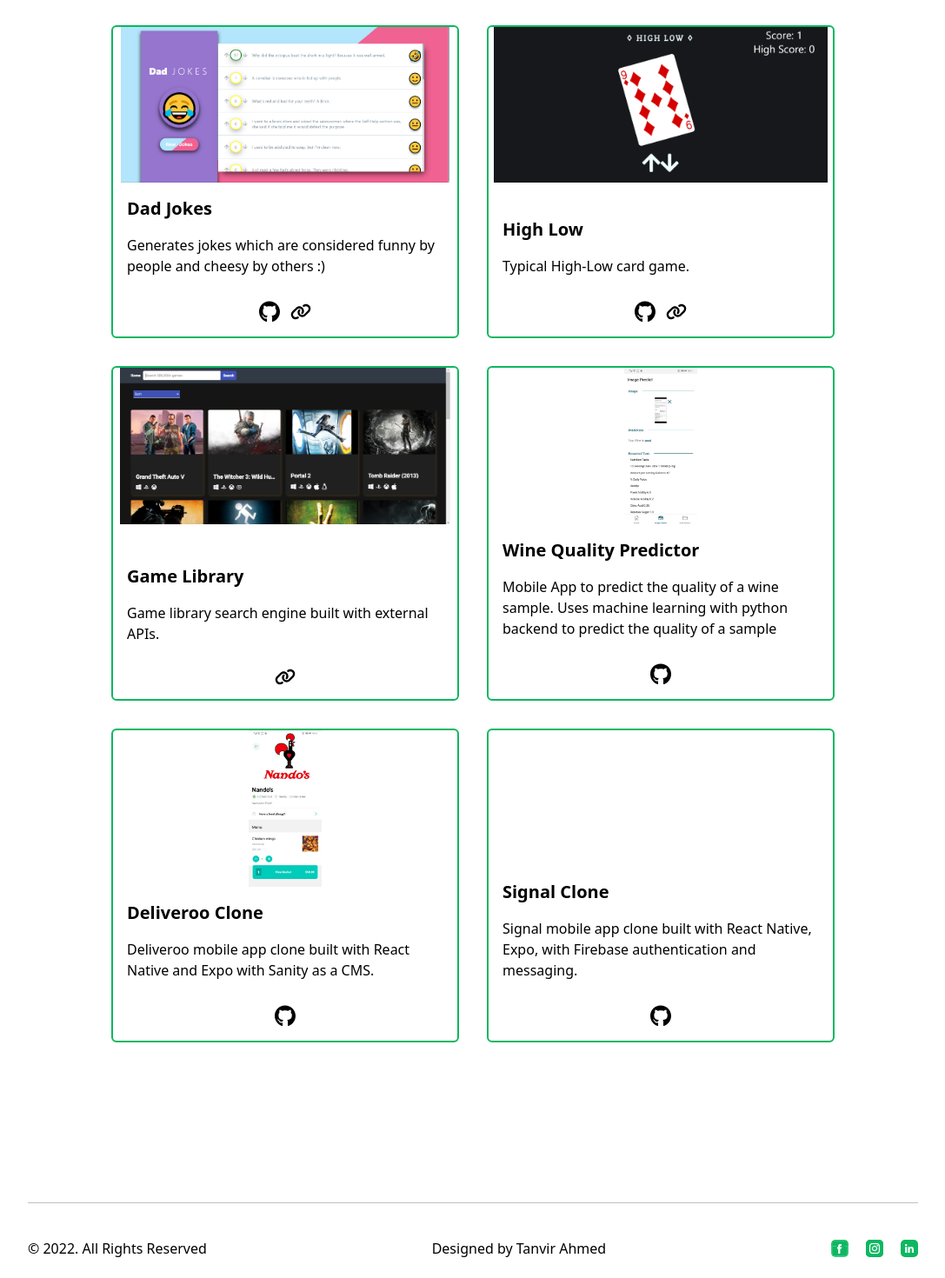
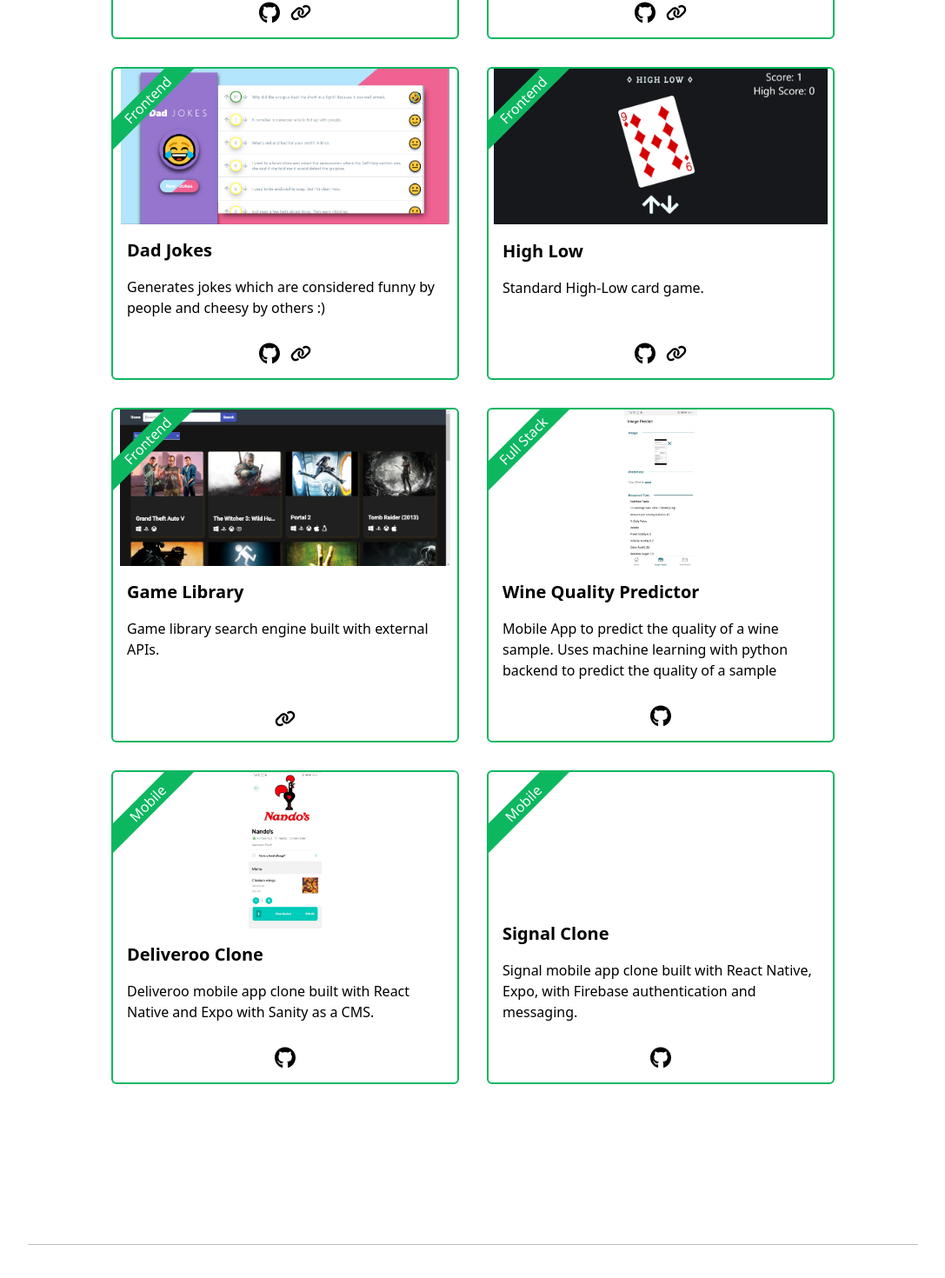
Before and after one commit to rayhaddad717/portfolio, a Next.js app in the folder portfolio/: page /projects in a window 1280 px wide. Shown: the part 1013-2483 px from the top of the page at 87% size, without its empty margins (96-1183 px from the left). Built offline with nearby package versions, Linux system fonts and the light colour scheme.

Commit message:
minor language improvements

```diff
--- a/portfolio/src/app/components/AboutMe.tsx
+++ b/portfolio/src/app/components/AboutMe.tsx
@@ -55,9 +55,9 @@ export default function AboutMe() {
           </p>
           <div className="w-[1px] h-[80px] bg-[var(--color-green)]"></div>
           <img
-            className="w-[20px] h-[20px]"
-            src="svgs/facebook.svg"
-            alt="facebook"
+            className="w-[20px] h-[20px] filter-green"
+            src="icons/github.svg"
+            alt="gitub"
           />
           <Link href="https://www.instagram.com/rayhaddad11">
             <img
--- a/portfolio/src/app/components/ContactMe.tsx
+++ b/portfolio/src/app/components/ContactMe.tsx
@@ -15,7 +15,7 @@ export default function ContactMe() {
           <p className="text-[var(--text-primary)] inline">Project</p>
         </h2>
         <p className="text-[var(--color-gray)] text-[1rem]">
-          Let’s make something new, different and more meaningful or make thing
+          Let’s make something new, different and more meaningful or make things
           more visual or conceptual
         </p>
       </div>
--- a/portfolio/src/app/components/Footer.tsx
+++ b/portfolio/src/app/components/Footer.tsx
@@ -4,7 +4,7 @@ export default function Footer() {
   return (
     <footer className="mt-[9rem] border-t-[1px] border-[var(--color-light-gray-2)] mx-[var(--page-padding)] py-[40px] flex sm:justify-between sm:flex-row  sm:items-center flex-col sm:gap-5 gap-[2rem] items-start">
       <p className="text-[var(--color-black)] text-[16px] ">
-        © 2022. All Rights Reserved
+        © 2023. All Rights Reserved
       </p>
       <p className="text-[var(--color-black)] text-[16px] ">
         Designed by Tanvir Ahmed
@@ -12,9 +12,9 @@ export default function Footer() {
       <ul className="sm:justify-between sm:gap-5 gap-[1rem] sm:w-fit w-[100%] flex  items-start">
         <Link href="https://github.com/rayhaddad717">
           <img
-            className="sm:w-[20px] w-[40px] sm:h-[20px] h-[40px]"
-            src="svgs/facebook.svg"
-            alt="facebook"
+            className="sm:w-[20px] w-[40px] sm:h-[20px] h-[40px] filter-green"
+            src="icons/github.svg"
+            alt="github"
           />
         </Link>
         <Link href="https://www.instagram.com/rayhaddad11">
--- a/portfolio/src/app/components/Portfolio.tsx
+++ b/portfolio/src/app/components/Portfolio.tsx
@@ -13,7 +13,7 @@ export default function Portfolio() {
         </h4>
         <h2 className="font-semibold text-[40px] text-[var(--color-light-black)] leading-[54px]">
           My Creative Works Latest{" "}
-          <p className="text-[var(--text-primary)] inline">Project</p>
+          <p className="text-[var(--text-primary)] inline">Projects</p>
         </h2>
         <p className="text-[var(--color-gray)] text-[1rem]">
           I have selected and mentioned here some of my latest projects to share
@@ -23,7 +23,7 @@ export default function Portfolio() {
           {/* <button className="w-fit rounded-lg bg-[var(--color-green)] text-[var(--color-white)] px-[24px] py-[16px]">
             Show More
           </button> */}
-          <Button title="Show More" />
+          <Button title="See All" />
         </Link>
       </div>
       <div className="right flex gap-[1rem]  w-[60%]"></div>
--- a/portfolio/src/app/globals.css
+++ b/portfolio/src/app/globals.css
@@ -67,3 +67,7 @@ body {
 .break-word {
   word-break: break-word;
 }
+.filter-green {
+  filter: invert(71%) sepia(35%) saturate(6966%) hue-rotate(107deg)
+    brightness(89%) contrast(90%);
+}
--- a/portfolio/src/app/layout.tsx
+++ b/portfolio/src/app/layout.tsx
@@ -93,6 +93,92 @@ const bubbles = [
     left: "528px",
   },
 ];
+const scaled_bubbles = [
+  {
+    color: "var(--color-blue)",
+    width: "6px",
+    height: "6px",
+    top: "calc(0.9836065573770493 * 1vh)",
+    left: "26.059654631083202%",
+  },
+  {
+    color: "var(--color-blue)",
+    width: "14px",
+    height: "14px",
+    top: "calc(3.6065573770491803* 1vh)",
+    left: "46.781789638932494%",
+  },
+  {
+    color: "var(--color-red)",
+    width: "6px",
+    height: "6px",
+    top: "calc(7.540983606557377* 1vh)",
+    left: "9.340659340659341%",
+  },
+  {
+    color: "var(--color-dark-gray)",
+    width: "8px",
+    height: "8px",
+    top: "calc(8.032786885245901* 1vh)",
+    left: "25.274725274725274%",
+  },
+  {
+    color: "var(--color-green)",
+    width: "14px",
+    height: "14px",
+    top: "calc(9.18032786885246* 1vh)",
+    left: "2.3547880690737832%",
+  },
+  {
+    color: "var(--color-blue)",
+    width: "14px",
+    height: "14px",
+    top: "calc(19.016393442622952* 1vh)",
+    left: "9.89010989010989%",
+  },
+  {
+    color: "var(--color-green)",
+    width: "14px",
+    height: "14px",
+    top: "calc(18.524590163934427* 1vh)",
+    left: "31.946624803767662%",
+  },
+  {
+    color: "var(--color-light-green)",
+    width: "6px",
+    height: "6px",
+    top: "calc(28.852459016393443* 1vh)",
+    left: "26.29513343799058%",
+  },
+  {
+    color: "var(--color-light-yellow)",
+    width: "14px",
+    height: "14px",
+    top: "calc(29.180327868852462* 1vh)",
+    left: "43.79905808477237%",
+  },
+  {
+    color: "var(--color-blue)",
+    width: "6px",
+    height: "6px",
+    top: "calc(33.77049180327869* 1vh)",
+    left: "37.28414442700157%",
+  },
+  {
+    color: "var(--color-red)",
+    width: "14px",
+    height: "14px",
+    top: "calc(40.16393442622951* 1vh)",
+    left: "31.39717425431711%",
+  },
+  {
+    color: "var(--color-green)",
+    width: "14px",
+    height: "14px",
+    top: "calc(41.31147540983607* 1vh)",
+    left: "41.444270015698585%",
+  },
+];
 export default function RootLayout({
   children,
 }: {
--- a/portfolio/src/app/projects/page.tsx
+++ b/portfolio/src/app/projects/page.tsx
@@ -8,6 +8,7 @@ export interface IProject {
   techs?: string[];
   link?: string;
   github_link?: string;
+  stack: "Full Stack" | "Frontend" | "Mobile";
 }
 export default function Projects() {
   const projects: IProject[] = useMemo(
@@ -16,18 +17,20 @@ export default function Projects() {
         title: "Yelpcamp",
         img: "/project-images/yelpcamp.png",
         description:
-          "First FullStack project. Serves as a platform to view campgrounds across the country, add new campgrounds, review others. ",
-        techs: ["Express", "NodeJS", "HTML", "CSS"],
+          "First FullStack project. Serves as a platform to view campgrounds across the country, add new campgrounds, and review others. Implements sessions, authorization, authentication, image upload and more.",
+        techs: ["Express", "NodeJS", "EJS", "Cloudinary", "Redis"],
         link: "https://yelpcamp.rayhaddad.xyz",
         github_link: "https://github.com/rayhaddad717/yelpcamp",
+        stack: "Full Stack",
       },
       {
         title: "Silent Reads",
         img: "/project-images/silentreads.png",
         description:
-          "A book search engine, made with vanillas javascript using google search apis.",
+          "A book search engine, made with vanilla javascript using google search apis.",
         techs: ["HTML", "CSS", "JS", "API", "Firebase"],
         link: "https://silentreads.web.app/",
+        stack: "Frontend",
       },
       {
         title: "Yahtzee",
@@ -36,6 +39,7 @@ export default function Projects() {
         techs: ["React", "Firebase"],
         link: "https://myyahtzee.web.app/",
         github_link: "https://github.com/rayhaddad717/reactCourse.git",
+        stack: "Frontend",
       },
       {
         title: "Lights Out",
@@ -45,6 +49,7 @@ export default function Projects() {
         techs: ["React", "Firebase"],
         link: "https://mylightsout.web.app/",
         github_link: "https://github.com/rayhaddad717/reactCourse.git",
+        stack: "Frontend",
       },
       {
         title: "Dad Jokes",
@@ -54,14 +59,16 @@ export default function Projects() {
         techs: ["React", "Firebase"],
         link: "https://cheezjokes.web.app/",
         github_link: "https://github.com/rayhaddad717/reactCourse.git",
+        stack: "Frontend",
       },
       {
         title: "High Low",
         img: "/project-images/highlow.png",
-        description: "Typical High-Low card game.",
+        description: "Standard High-Low card game.",
         techs: ["React", "Firebase"],
         link: "https://myhighlow.web.app/",
         github_link: "https://github.com/rayhaddad717/reactCourse.git",
+        stack: "Frontend",
       },
       {
         title: "Game Library",
@@ -69,6 +76,7 @@ export default function Projects() {
         description: "Game library search engine built with external APIs.",
         techs: ["Angular", "API", "Firebase"],
         link: "https://raysvideogamelibrary.web.app/",
+        stack: "Frontend",
       },
 
       {
@@ -78,6 +86,7 @@ export default function Projects() {
           "Mobile App to predict the quality of a wine sample. Uses machine learning with python backend to predict the quality of a sample",
         github_link:
           "https://github.com/rayhaddad717/ml-wine-prediction-mobile.git",
+        stack: "Full Stack",
       },
 
       {
@@ -86,6 +95,7 @@ export default function Projects() {
         description:
           "Deliveroo mobile app clone built with React Native and Expo with Sanity as a CMS.",
         github_link: "https://github.com/rayhaddad717/Deliveroo-clone.git",
+        stack: "Mobile",
       },
       {
         title: "Signal Clone",
@@ -93,6 +103,7 @@ export default function Projects() {
         description:
           "Signal mobile app clone built with React Native, Expo, with Firebase authentication and messaging.",
         github_link: "https://github.com/rayhaddad717/Signal.git",
+        stack: "Mobile",
       },
     ],
     []
@@ -128,9 +139,12 @@ export default function Projects() {
           {projects.map((project, index) => (
             <li
               key={index}
-              className="sm:mx-0 mx-[2rem] flex-grow-0 sm:basis-[400px] border-[2px]  border-[var(--color-green)] sm:hover:-translate-x-1 sm:hover:-translate-y-1 duration-100 ease-in-out flex flex-col items-center justify-center  rounded-md overflow-hidden"
+              className="relative sm:mx-0 mx-[2rem] flex-grow-0 sm:basis-[400px] border-[2px]  border-[var(--color-green)] sm:hover:-translate-x-1 sm:hover:-translate-y-1 duration-100 ease-in-out flex flex-col items-center justify-center  rounded-md overflow-hidden"
             >
-              <div className="border-0 card flex-[2] relative mb-4">
+              <div className="w-[10rem] text-center z-50 absolute top-0 left-0 -rotate-45 -translate-x-[2.5rem] translate-y-[1.5rem] text-[var(--color-white)] bg-[var(--color-green)]">
+                {project.stack}
+              </div>
+              <div className="border-0 card flex-[2] relative mb-4 max-h-[180px]">
                 <div className="  hover:rgb(46 46 46 / 50%) w-full h-full absolute  flex-wrap top-0 left-0 justify-center items-center gap-2 hidden tech-chip">
                   {project.techs?.map((tech, tech_index) => (
                     <span
@@ -147,13 +161,15 @@ export default function Projects() {
                   alt={project.title}
                 />
               </div>
-              <div className="flex-1 flex flex-col w-full px-4 pb-2">
+              <div className="flex-1 flex flex-col w-full px-4 pb-2 justify-between">
+                <div className="flex flex-col">
                   <h4 className="text-xl font-bold mb-4 text-start text-[var(--link-color)]">
                     {project.title}
                   </h4>
                   <p className="text-[var(--text-color)] mb-5">
                     {project.description}
                   </p>
+                </div>
                 <div className="flex items-center justify-center gap-3 my-2">
                   {project.github_link ? (
                     <Link
--- a/portfolio/src/app/skills/page.tsx
+++ b/portfolio/src/app/skills/page.tsx
@@ -26,6 +26,9 @@ import {
   SiHtml5,
   SiCss3,
   SiSequelize,
+  SiTailwindcss,
+  SiUbuntu,
+  SiDigitalocean,
 } from "react-icons/si";
 import { TbBrandSocketIo } from "react-icons/tb";
 export default function About() {
@@ -36,6 +39,7 @@ export default function About() {
       { title: "PostgreSQL", icon: SiPostgresql },
       { title: "HTML5", icon: SiHtml5 },
       { title: "CSS3", icon: SiCss3 },
+      { title: "Tailwind", icon: SiTailwindcss },
       { title: "SocketIO", icon: TbBrandSocketIo },
       { title: "Javascript", icon: DiJavascript1 },
       { title: "Typescript", icon: SiTypescript },
@@ -61,6 +65,8 @@ export default function About() {
       { title: "Microsoft Azure", icon: SiMicrosoftazure },
       { title: "Postman", icon: SiPostman },
       { title: "NPM", icon: DiNpm },
+      { title: "Ubuntu", icon: SiUbuntu },
+      { title: "Digital Ocean", icon: SiDigitalocean },
     ],
     []
   );
@@ -93,10 +99,9 @@ export default function About() {
           )}
         </ul>
       </div>
-      <div className="flex flex-col items-center gap-[2rem] mt-16 mb-20">
-        <h3 className="sm:text-3xl text-center text-lg">
-          <span className="text-[var(--color-green)]">Technologies </span>
-          Used
+      <div className="flex flex-col items-center gap-[2rem] mt-16 mb-20 px-[var(--page-padding)]">
+        <h3 className="text-3xl text-center ">
+          <span className="text-[var(--color-green)]">Technologies</span> Used
         </h3>
         <p>Tools I have used along my coding journey.</p>
         <ul className="flex flex-wrap gap-[2rem] justify-evenly">
```
Lines whose indentation alone changed are shown as unchanged.
